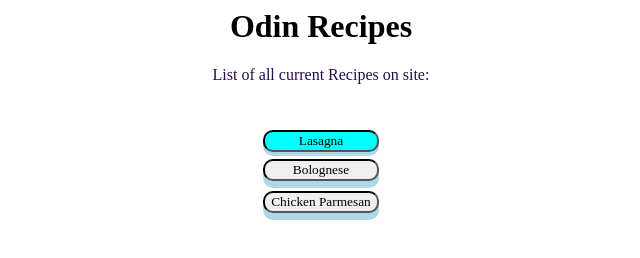
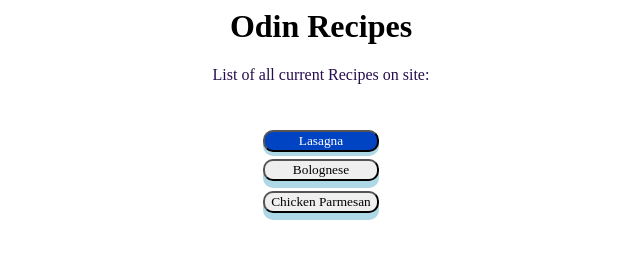
Before and after one commit to Arcanedarkness/odin-recipes, a plain HTML site: page index.html in a window 1280 px wide. In both pictures the pointer is over the button "Lasagna". Shown: the whole page, without its empty margins (319-959 px from the left). Drawn offline with Linux system fonts and the light colour scheme.

Commit message:
Add outset style and changed color on hover

```diff
--- a/styles-index.css
+++ b/styles-index.css
@@ -29,14 +29,15 @@
     margin: 5px auto;
     box-sizing: border-box;
     width: 100%;
-    border-style: inset;
+    border-style: outset;
     box-shadow: 0 7px lightblue;
     border-radius: 10px;
     cursor: pointer;
 }
 
 .recipe-list-item-button:hover{
-    background-color: aqua;
+    background-color: rgb(0, 68, 196);
+    color: white;
     box-shadow: 0 4px lightblue;
     transform: translateY(3px);
 }
```
